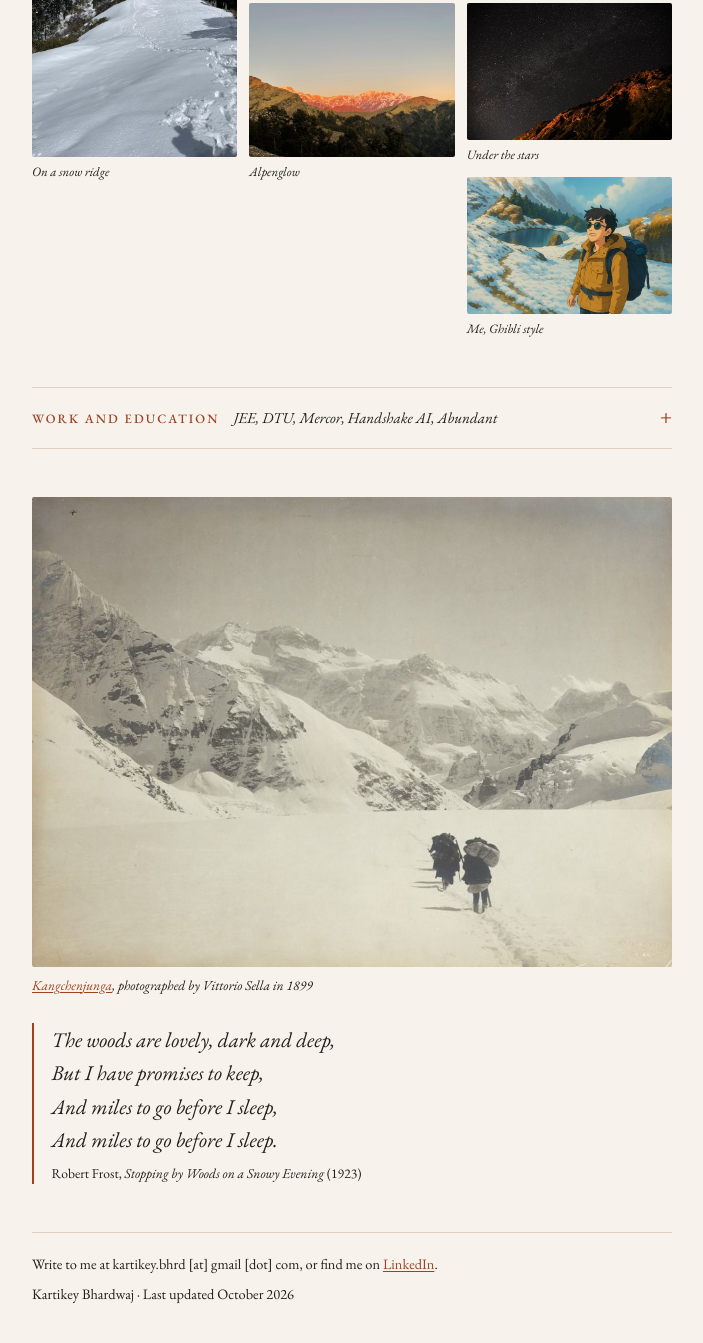
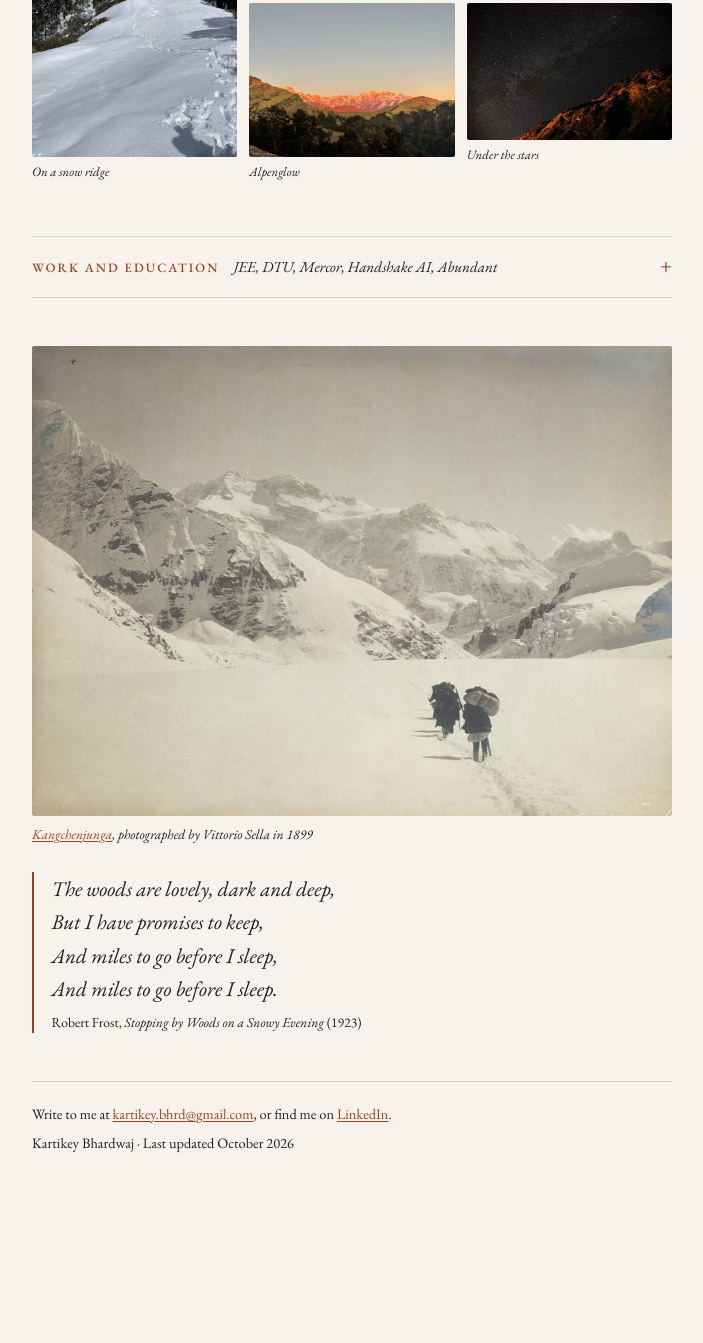
Before and after one commit to kartikey-bh/kartikey-bh.github.io, a plain HTML site: page index.html in a window 1280 px wide. Shown: the part 2384-3727 px from the top of the page, without its empty margins (288-991 px from the left). After the commit the page ends 3608 px from the top, so only its background shows below. Drawn offline with nearby package versions, Linux system fonts and the light colour scheme.

Commit message:
Remove the Ghibli photo and show the email as a normal link

```diff
--- a/index.html
+++ b/index.html
@@ -262,10 +262,6 @@
           <a href="photos/stars.jpg"><img src="photos/thumbs/stars.jpg" width="640" height="427" loading="lazy" alt="The Milky Way above a rocky mountainside lit orange at night"></a>
           <figcaption>Under the stars</figcaption>
         </figure>
-        <figure>
-          <a href="photos/someday.jpg"><img src="photos/thumbs/someday.jpg" width="640" height="427" loading="lazy" alt="An illustration in Studio Ghibli style of Kartikey hiking with a backpack beside a mountain lake in the snow"></a>
-          <figcaption>Me, Ghibli style</figcaption>
-        </figure>
       </div>
     </section>
 
@@ -317,7 +313,7 @@
   </main>
 
   <footer class="foot">
-    <p>Write to me at kartikey.bhrd [at] gmail [dot] com, or find me on <a href="https://www.linkedin.com/in/kartikey-bhardwaj-6a9bb8218/">LinkedIn</a>.</p>
+    <p>Write to me at <a href="mailto:kartikey.bhrd&#64;gmail.com">kartikey.bhrd&#64;gmail.com</a>, or find me on <a href="https://www.linkedin.com/in/kartikey-bhardwaj-6a9bb8218/">LinkedIn</a>.</p>
     <p>Kartikey Bhardwaj · Last updated October 2026</p>
   </footer>
 
```
Also changed, not shown: photos/someday.jpg (deleted), photos/thumbs/someday.jpg (deleted).
